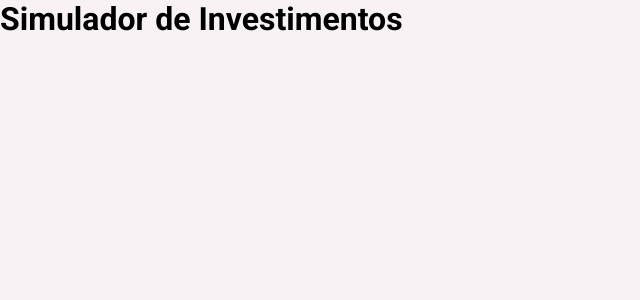
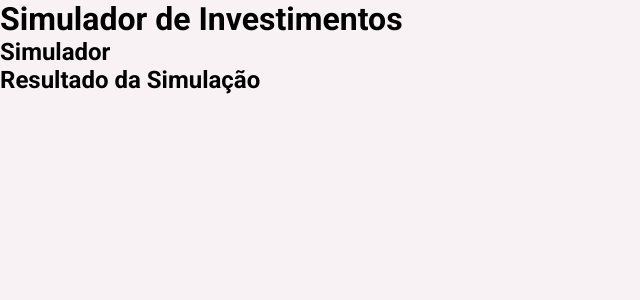
Before and after one commit to gustavocotrim11/simulador-de-investimentos, a React (Create React App) app: page / in a window 1280 px wide. Shown: the top 300 px of the page, without its empty margins (0-640 px from the left). Built offline with nearby package versions, Linux system fonts and the light colour scheme.

Commit message:
Creating components

```diff
--- a/src/App.jsx
+++ b/src/App.jsx
@@ -1,10 +1,16 @@
+import { Header } from "./components/Header";
+import { Simulation } from "./components/Simulation";
+import { Simulator } from "./components/Simulator";
+
 import { GlobalStyle } from "./styles/global";
 
 export function App() {
   return (
     <>
       <GlobalStyle />
-      <h1>Simulador de Investimentos</h1>
+      <Header />
+      <Simulator />
+      <Simulation />
     </>
   );
 }
--- /dev/null
+++ b/src/components/Header/index.jsx
@@ -0,0 +1,9 @@
+import { Container } from './styles';
+
+export function Header() {
+  return (
+    <Container>
+      <h1>Simulador de Investimentos</h1>
+    </Container>
+  );
+}
--- /dev/null
+++ b/src/components/Header/styles.js
@@ -0,0 +1,5 @@
+import styled from 'styled-components';
+
+export const Container = styled.header`
+
+`
--- /dev/null
+++ b/src/components/Simulation/index.jsx
@@ -0,0 +1,9 @@
+import { Container } from './styles';
+
+export function Simulation() {
+  return (
+    <Container>
+      <h2>Resultado da Simulação</h2>
+    </Container>
+  );
+}
--- /dev/null
+++ b/src/components/Simulation/styles.js
@@ -0,0 +1,5 @@
+import styled from 'styled-components';
+
+export const Container = styled.div`
+
+`
--- /dev/null
+++ b/src/components/Simulator/index.jsx
@@ -0,0 +1,9 @@
+import { Container } from './styles';
+
+export function Simulator() {
+  return (
+    <Container>
+      <h2>Simulador</h2>
+    </Container>
+  );
+}
--- /dev/null
+++ b/src/components/Simulator/styles.js
@@ -0,0 +1,5 @@
+import styled from 'styled-components';
+
+export const Container = styled.div`
+
+`
```
